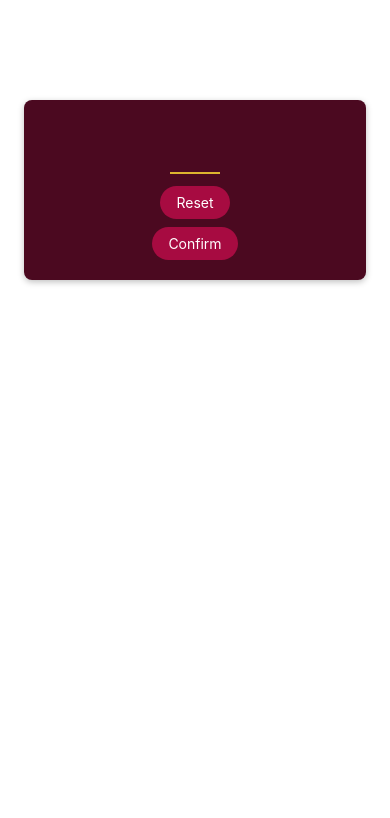
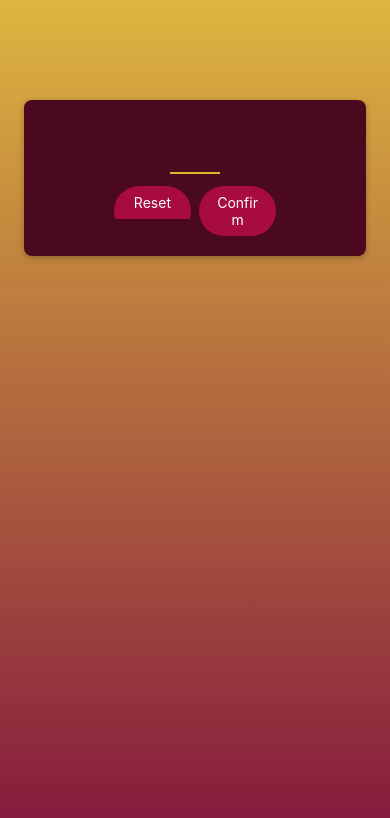
Before and after one commit to Nikitas-io/Guess-Game-with-React-Native, a React Native app: screen / in a window 390 px wide. Shown: the top 818 px of the page. Built offline with nearby package versions, Linux system fonts and the light colour scheme.

Commit message:
Improved button styles and added a linear gradient background

```diff
--- a/App.js
+++ b/App.js
@@ -1,13 +1,18 @@
 
 import { StyleSheet } from 'react-native';
 import StartGameScreen from './screens/StartGameScreen';
+import { LinearGradient } from 'expo-linear-gradient';
 
 export default function App() {
   return (
-    <StartGameScreen/>
+    <LinearGradient colors={['#ddb53f', '#83173d']} style={styles.rootScreen}>
+      <StartGameScreen/>
+    </LinearGradient>
   );
 }
 
 const styles = StyleSheet.create({
-
+  rootScreen: {
+    flex: 1
+  }
 });
--- a/components/PrimaryButton.js
+++ b/components/PrimaryButton.js
@@ -28,7 +28,8 @@
     buttonOuterContainer: {
         borderRadius: 28,
         margin: 4,
-        overflow: "hidden"
+        overflow: "hidden",
+        flex: 1
     },
     buttonInnerContainer: {
         backgroundColor: "#a70b41",
--- a/package.json
+++ b/package.json
@@ -12,7 +12,8 @@
     "expo": "~47.0.12",
     "expo-status-bar": "~1.4.2",
     "react": "18.1.0",
-    "react-native": "0.70.5"
+    "react-native": "0.70.5",
+    "expo-linear-gradient": "~12.0.1"
   },
   "devDependencies": {
     "@babel/core": "^7.12.9"
--- a/screens/StartGameScreen.js
+++ b/screens/StartGameScreen.js
@@ -12,8 +12,10 @@
                 autoCapitalize="none"
                 autoCorrect={false}
             />
-            <PrimaryButton>Reset</PrimaryButton>
-            <PrimaryButton>Confirm</PrimaryButton>
+            <View style={styles.buttonContainer}>
+                <PrimaryButton>Reset</PrimaryButton>
+                <PrimaryButton>Confirm</PrimaryButton>
+            </View>
         </View>
     )
 }
@@ -49,5 +51,8 @@
         marginVertical: 8,
         fontWeight: "bold",
         textAlign: "center"
+    },
+    buttonContainer: {
+        flexDirection: "row"
     }
 })
```
Also changed, not shown: 1 other file (tests, documents, lock files or other folders).
